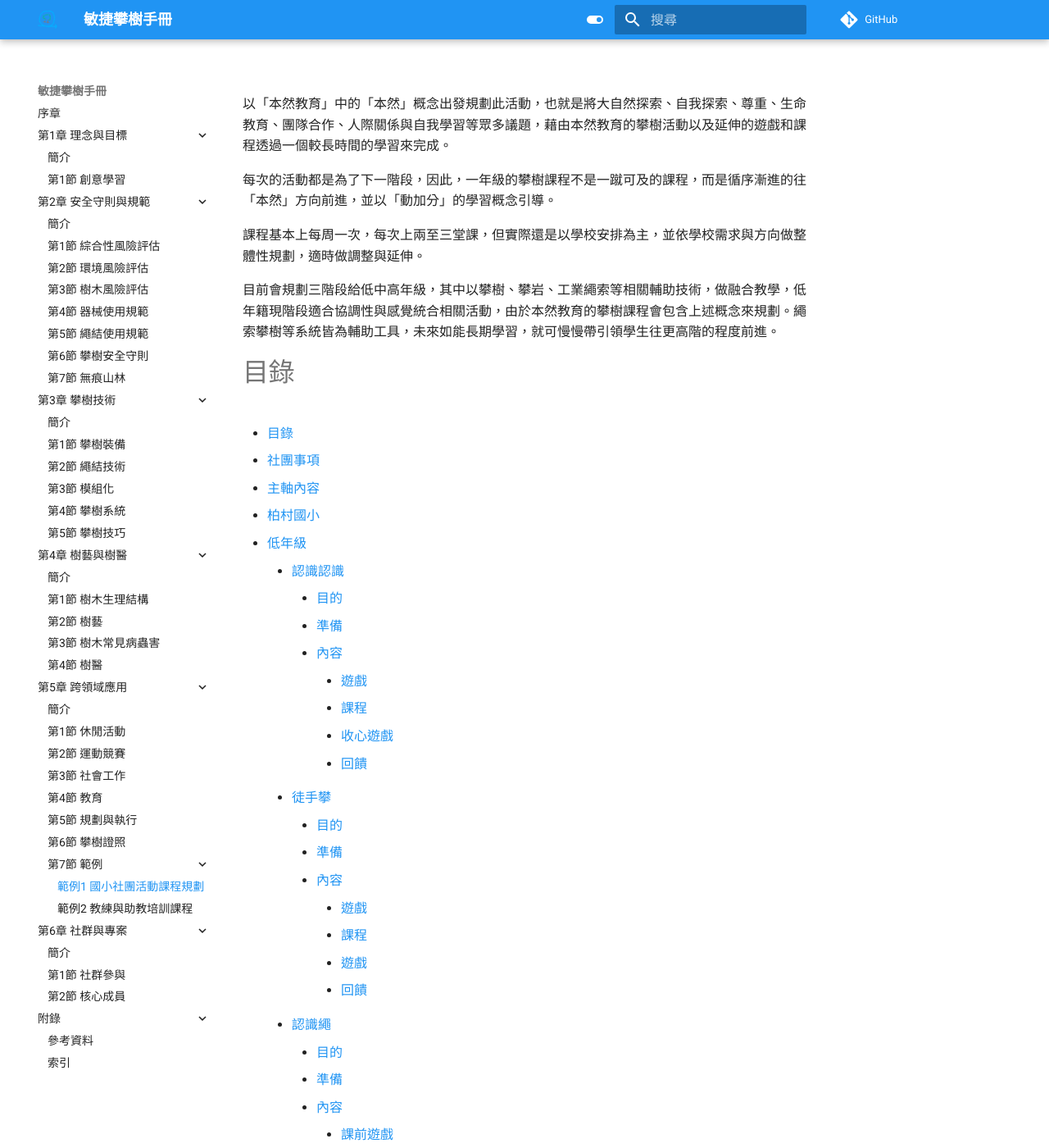
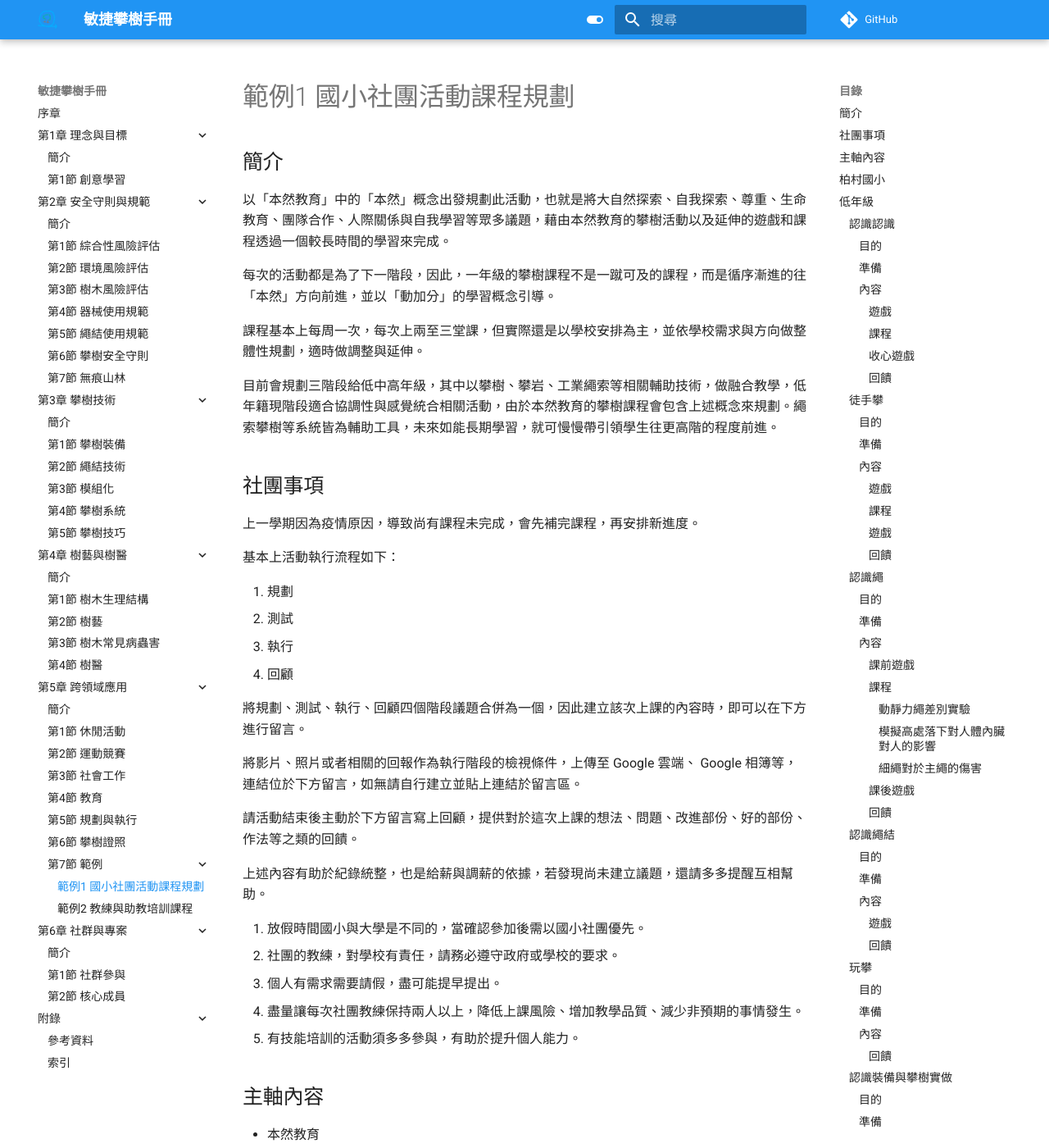
Before and after one commit to Uesugi-Summer-Sea/Agile-Tree-Climbing-Manual, an MkDocs documentation site: the page built from docs/5-跨領域應用/7-範例/1-國小社團活動課程.md, in a window 1280 px wide and 1400 px high. Shown: the whole window at 82% size. Built offline with MkDocs 1.6.1 and Material for MkDocs 9.7.7, drawn with Linux system fonts in a browser that asks for light colours; comment, search, counter and statistics services are not loaded; some of the changed text lies outside the part shown.

Commit message:
移除目錄並新增內容

```diff
--- a/docs/5-跨領域應用/7-範例/1-國小社團活動課程.md
+++ b/docs/5-跨領域應用/7-範例/1-國小社團活動課程.md
@@ -1,3 +1,4 @@
+## 簡介
 以「本然教育」中的「本然」概念出發規劃此活動，也就是將大自然探索、自我探索、尊重、生命教育、團隊合作、人際關係與自我學習等眾多議題，藉由本然教育的攀樹活動以及延伸的遊戲和課程透過一個較長時間的學習來完成。
 
 每次的活動都是為了下一階段，因此，一年級的攀樹課程不是一蹴可及的課程，而是循序漸進的往「本然」方向前進，並以「動加分」的學習概念引導。
@@ -6,79 +7,7 @@
 
 目前會規劃三階段給低中高年級，其中以攀樹、攀岩、工業繩索等相關輔助技術，做融合教學，低年籍現階段適合協調性與感覺統合相關活動，由於本然教育的攀樹課程會包含上述概念來規劃。繩索攀樹等系統皆為輔助工具，未來如能長期學習，就可慢慢帶引領學生往更高階的程度前進。
 
-# 目錄
-
-<!-- @import "[TOC]" {cmd="toc" depthFrom=1 depthTo=6 orderedList=false} -->
-<!-- code_chunk_output -->
-
-- [目錄](#目錄)
-- [社團事項](#社團事項)
-- [主軸內容](#主軸內容)
-- [柏村國小](#柏村國小)
-- [低年級](#低年級)
-  - [認識認識](#認識認識)
-    - [目的](#目的)
-    - [準備](#準備)
-    - [內容](#內容)
-      - [遊戲](#遊戲)
-      - [課程](#課程)
-      - [收心遊戲](#收心遊戲)
-      - [回饋](#回饋)
-  - [徒手攀](#徒手攀)
-    - [目的](#目的-1)
-    - [準備](#準備-1)
-    - [內容](#內容-1)
-      - [遊戲](#遊戲-1)
-      - [課程](#課程-1)
-      - [遊戲](#遊戲-2)
-      - [回饋](#回饋-1)
-  - [認識繩](#認識繩)
-    - [目的](#目的-2)
-    - [準備](#準備-2)
-    - [內容](#內容-2)
-      - [課前遊戲](#課前遊戲)
-      - [課程](#課程-2)
-        - [動靜力繩差別實驗](#動靜力繩差別實驗)
-        - [模擬高處落下對人體內臟對人的影響](#模擬高處落下對人體內臟對人的影響)
-        - [細繩對於主繩的傷害](#細繩對於主繩的傷害)
-      - [課後遊戲](#課後遊戲)
-      - [回饋](#回饋-2)
-  - [認識繩結](#認識繩結)
-    - [目的](#目的-3)
-    - [準備](#準備-3)
-    - [內容](#內容-3)
-      - [遊戲](#遊戲-3)
-      - [回饋](#回饋-3)
-  - [玩攀](#玩攀)
-    - [目的](#目的-4)
-    - [準備](#準備-4)
-    - [內容](#內容-4)
-      - [遊戲](#遊戲-4)
-      - [課程](#課程-3)
-      - [遊戲](#遊戲-5)
-      - [回饋](#回饋-4)
-  - [認識裝備與攀樹實做](#認識裝備與攀樹實做)
-    - [目的](#目的-5)
-    - [準備](#準備-5)
-    - [內容](#內容-5)
-      - [遊戲](#遊戲-6)
-      - [回饋](#回饋-5)
-  - [認識系統](#認識系統)
-    - [目的](#目的-6)
-    - [準備](#準備-6)
-    - [內容](#內容-6)
-      - [課程](#課程-4)
-      - [回饋](#回饋-6)
-  - [樹木結構與安全](#樹木結構與安全)
-    - [目的](#目的-7)
-    - [準備](#準備-7)
-    - [內容](#內容-7)
-      - [回饋](#回饋-7)
-
-<!-- /code_chunk_output -->
-
-
-# 社團事項
+## 社團事項
 上一學期因為疫情原因，導致尚有課程未完成，會先補完課程，再安排新進度。
 
 基本上活動執行流程如下：
@@ -102,7 +31,7 @@
 4. 盡量讓每次社團教練保持兩人以上，降低上課風險、增加教學品質、減少非預期的事情發生。
 5. 有技能培訓的活動須多多參與，有助於提升個人能力。
 
-# 主軸內容
+## 主軸內容
 
 - 本然教育
 - 探索教育、經驗教育、環境教育、體驗教育、人本教育、自然教育、課程操作
@@ -121,10 +50,10 @@
 
 最後，也是最重要的，會以引導的方式作為社團帶領學生的主要方式，讓學生可以透過自己領悟與同理方式，學會團體生活與自動的幫助同伴。
 
-# 柏村國小
+## 柏村國小
 柏村國小，一間位於金門的小學。
 
-# 低年級
+## 低年級
 帶的學生為低年級生，內容不能太難，且以簡單實驗與實作為主，如果可以加上過去學習的引導，以下是每次上課的基本結構：
 
 - 遊戲：先讓學生清醒、活絡。
@@ -148,28 +77,28 @@
 
 遊戲內容為深度遊戲，不會單純以團康類型遊戲為主，甚至同一個遊戲會在每次上課玩好幾次，但不同的是裡面的規則，會因為目的而加上規則，遊戲不會以單純玩或者沒有作用為主，而是有目的與搭配規劃為主。
 
-## 認識認識
+### 認識認識
 
-### 目的
+#### 目的
 讓師長、學生、社團老師互相認識，並讓大家知道這學期上課內容。
 
-### 準備
+#### 準備
 
 - 學生名單
 - 投影片
 - 投影機
 - 電腦
 
-### 內容
+#### 內容
 
-#### 遊戲
+##### 遊戲
 簡單破冰與團康活動，讓師長、學生可以稍微熱絡或清醒。
 
 - 小蜜蜂翁嗡嗡
 - 對錯選邊戰
 - 其他的活動
 
-#### 課程
+##### 課程
 基本上以遊戲為主，可以搭配一些攀樹用的到的遊戲。
 
 要有這些內容，可以拆開來。
@@ -183,23 +112,23 @@
 
 遊戲雖然常見，但可以逐漸增加遊戲的規則或條件來增加難度與目的。
 
-#### 收心遊戲
+##### 收心遊戲
 讓氣氛與大家安靜與沉澱。
 
 猜猜看：給一個物體，畫出來讓後面的人猜，這個部份提供給學生，用畫的即可，寫的部份給注音就好，寫到最後公佈答案讓學生比對自己畫的與答案是什麼。
 
-#### 回饋
+##### 回饋
 給家長：這次課程的意見單。
 
 給同學：心得、回饋。可以圍個圓分享之類的，最重要的回饋時間，如果可以也加上結束的單子。
 
-## 徒手攀
+### 徒手攀
 會需要抱石墊，要找一棵矮的樹木來攀爬，高度可以在低年級的情況下攀爬，可以了解目前學生能力。
 
-### 目的
+#### 目的
 此目的是要讓學生了解除了繩索，人其實本來就可以透過雙手雙腳來攀樹，另外這樣的方式可以讓學生自己就去碰觸大自然，可以通過此方式來訓練學生觀察別人、自己、周遭，另外也可以通過此來同理別人在相同路線或者狀況時所做出的反應，同時教練與助教可以知道學生的體力、協調性、理解能力等。
 
-### 準備
+#### 準備
 
 - 抱石墊
 - 一棵矮樹
@@ -210,11 +139,11 @@
 - 紙
 - 筆(鉛筆、蠟筆或者彩色筆)
 
-### 內容
-#### 遊戲
+#### 內容
+##### 遊戲
 這項活動很耗精神與體力，雖然可以作為暖身與拉筋，但會需要耗費許多時間，所以如果可以跟這次的課程有連結會更好。
 
-#### 課程
+##### 課程
 難度可以因為路徑或者規則而難度有所調整，依照學生的能力分配不同的攀爬路線與測驗關卡。
 
 鑑於現在兒童體力偏弱，因此很可能在攀爬過後或者過程中很快就沒有力氣，因此可能要準備水、運動飲料、食物等補充品。
@@ -223,27 +152,27 @@
 
 教練與助教則是要在旁幫忙看與保護，需要避免小朋友摔下來。
 
-#### 遊戲
+##### 遊戲
 靜態的遊戲，這個遊戲教練與助教也要參與，如果小孩沒有力氣了或著不想參與活動內容，可以通過繪畫或者捏黏土方式來分享自己攀樹的過程、表現別人攀樹的樣子或者樹的樣子，此內容可以訓練小朋友觀察力、對自我的觀察、對周遭的觀察，來讓學生嘗試呈現自己攀爬的樹的樣子，
 
-#### 回饋
+##### 回饋
 我覺得可以透過圍圈圈的方式來分享自己的想法，讓小孩學習分享自己的想法與感想。這部份值得注意的是，如果學生在不想的分享的情況下不要勉強，又或者盡量讓每個人可以分享到。
 
 如果可以，有文字書寫回饋單會更好，不過低年級的回饋通常不會太精細，另外可能會需要人來協助他們寫字，另外可以詢問學生所做出來的作品有關的問題與分享，當然社團的老師也要先做過一次。
 
-## 認識繩
+### 認識繩
 了解繩子的種類、特性與安全性，包括動靜力繩、拉力測試、編織方式、細繩切割等。
 
 透過動手做，引導學生完成此項任務。
 
-### 目的
+#### 目的
 透過實際將重物從高處落下來了解動靜力繩的差別，了解繩子的延展性。
 
 可以透過水球模擬人體器官與內臟，加上容器從高處落下，讓學生了解瞬間墜落對身體的影響。
 
 以及透過實驗來觀察細繩對於繩子的損壞，透過此讓學生可以了解為何要好好看好引線。
 
-### 準備
+#### 準備
 - 動靜力繩差別實驗
   - 動力繩主繩
   - 靜力繩主繩
@@ -258,41 +187,41 @@
   - 細繩
   - 主繩
 
-### 內容
+#### 內容
 
-#### 課前遊戲
+##### 課前遊戲
 讓小朋友好好的遊玩遊戲，包括。
 
-#### 課程
+##### 課程
 
-##### 動靜力繩差別實驗
+###### 動靜力繩差別實驗
 帶小朋友到一個可以觀察到整條繩索的地方，然後先用動力繩綁住水桶，將水桶從高處丟下，並觀察繩索的伸縮狀況。
 
 接下來再用靜力繩綁住水桶，再次從高處落下，觀察繩索的伸縮狀況。
 
-##### 模擬高處落下對人體內臟對人的影響
+###### 模擬高處落下對人體內臟對人的影響
 
-##### 細繩對於主繩的傷害
+###### 細繩對於主繩的傷害
 將水罐安裝至
 
 - 細繩
 
-#### 課後遊戲
+##### 課後遊戲
 
 - 繩子拖動大賽
 - 當我們套在一起
 - 火車軌道
 
-#### 回饋
+##### 回饋
 給學生心得單，或著可以現場討論分享自己的想法。
 
-## 認識繩結
+### 認識繩結
 讓小孩認識繩結，但不會教太多種。
 
-### 目的
+#### 目的
 此繩結內容將會是後續架設簡易系統時所使用的繩結。由於此內容是教導繩結的基礎元素，未來會應用在學習更多的繩結時用到。另外繩結可以在立體空間或者手的靈活有更好的提升。
 
-### 準備
+#### 準備
 教練或助教務必事先熟悉繩子與繩結，避免課程無法進行或被認為水準不夠。
 
 - 繩端
@@ -322,50 +251,50 @@
   - 漁人結：打環
   - 雙漁人結：打環
 
-### 內容
+#### 內容
 先告訴學生繩子的八種定義，然後再教導繩結的基本元素，最後告訴學生繩結之母、掛人、抓結、打環的繩結。
 
-#### 遊戲
+##### 遊戲
 
 - 能量抓補競賽
 除了破除小朋友因為繩結很無聊，也讓小朋友玩得很開心，以及最重要的可以有團隊合作。
 - 走亂排繩
 
-#### 回饋
+##### 回饋
 學生會覺得過程很無聊，但基本上大家都是可以理解，而且都是記得的，只是可能還不習慣這樣的系統，需要多多認識、練習與習慣。
 
 如果把繩子攤平教學，小朋友會比較容易做出繩結，這是一個突破的嘗試。
 
 在完成時給予點心獎勵或是約定提早完成就可以出去玩遊戲是不錯的選擇。但持續太久打繩結的課程，還是會影響到小朋友對社團的感受。
 
-## 玩攀
+### 玩攀
 提供簡易系統給小朋友使用並攀登。
 
-### 目的
+#### 目的
 要讓小朋友知道我們前面所教學及使用的繩結是可以直接攀登的，給小朋友一個新的目標。
 
-### 準備
+#### 準備
 提早前往架設系統。
 
-### 內容
+#### 內容
 
-#### 回饋
+##### 回饋
 因應學校師長的需求，在讓小朋友體驗時，要說明器具、吊帶、繩索的使用。需要有經過較多的時間與訓練的教練在樹下引導小朋友。
 
 在不熟悉的場地架設系統時，需要提早到，以獲取更多調整的時間。
 
-## 認識裝備與攀樹實做
+### 認識裝備與攀樹實做
 將吊帶、扣環、安全帽，實際使用於攀樹上面。
 
-### 目的
+#### 目的
 介紹裝備與使用，包括安全帽、鉤環、繩索的使用。
 
-### 準備
+#### 準備
 要確保在宣導時要所有學生都安靜且確實聽到。
 
-### 內容
+#### 內容
 
-#### 課程
+##### 課程
 裝備：
 
 1. 了解何謂穿著正確
@@ -376,23 +305,23 @@
 
 攀登前要再做一次說明，請同學觀察我們這次使用的系統中會使用哪些繩結。
 
-#### 遊戲
+##### 遊戲
 分組互相競賽，讓他們攀登的時候，由可以打出越多的繩結的小朋友可以優先體驗。
 
-#### 回饋
+##### 回饋
 架設系統時，其他教練可以讓小朋友複習我們的默契、繩結、玩已經架設好的繩索，以確保課程進度。
 
-## 認識系統
+### 認識系統
 
-### 目的
+#### 目的
 透過一些元素來讓人了解系統的組成條件、組件、原理，包括自行確保、上方固定、下方固定、由人確保等。
 
-### 準備
+#### 準備
 系統演進，梯子、繩梯、繩球。
 
-### 內容
+#### 內容
 
-#### 課程
+##### 課程
 如何加上繩結攀樹。
 
 請學生透過過去學的內容，自行設計一套系統。
@@ -401,22 +330,35 @@
 
 以安全的方式測試自己設計的系統可行性，並做回饋與改進。
 
-#### 回饋
+##### 回饋
 讓小朋友，思考問題，透過現場思考如何解決問題。
 
 在戶外活動時秩序較容易失控，當狀況較多時需將學生帶回教室。
 
-## 樹木結構與安全
+### 樹木結構與安全
 
-### 目的
+#### 目的
 了解樹木基本結構，包括樹幹、樹木，透過鉅子切割來解剖樹木了解基本樣式。
 
-### 準備
+#### 準備
 要準備數個樹枝來讓學生鋸木頭。
 
-### 內容
+#### 內容
 
-#### 回饋
+##### 課程
+
+- 以柴刀、鋸子的使用提供教學
+- 主要不會是知識的教導，而是讓學生親自結剖樹幹內部，來讓他們對於這件事情印象深刻
+
+###### 鋸子的作用
+準備適量樹枝來讓學生嘗試鋸木頭，透過鋸子切割來結剖樹木，了解基本結構的同時，教導學生對於樹木生理結構的觀察以及學習，了解什麼樣的樹木會是脆弱的。
+
+會透過分組進行讓他們輪流嘗試把一個粗幹鋸對半，這樣也可以小朋友分工合作完成。
+
+###### 柴刀的作用
+通過劈材的動作，讓學生了解樹幹在裂開時的樣貌，同時針對未來露營生火課程部份時可以透過自己的雙手將樹木劈細並生營火。
+
+##### 回饋
 秩序上要明確且確實做好，規劃上應當在安全部份思考周全，讓安全可控並降低危險，當有人提出警告或者建議時，停下來思考後再次做決定。
 
 請夥伴或團隊成員引領時，要以夥伴還未了解與知道的情況下說明，並且親自示範或說明完整。
```
